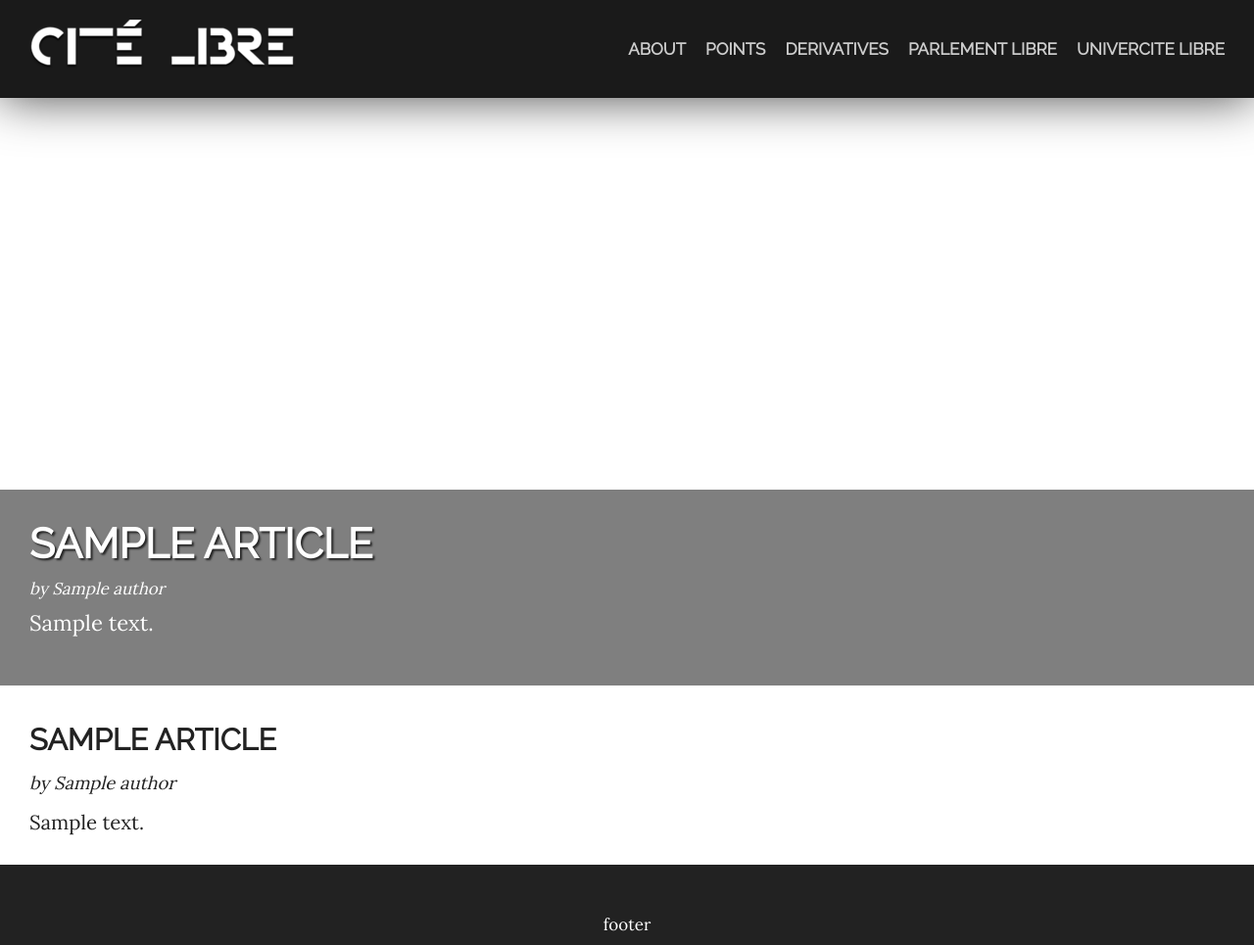
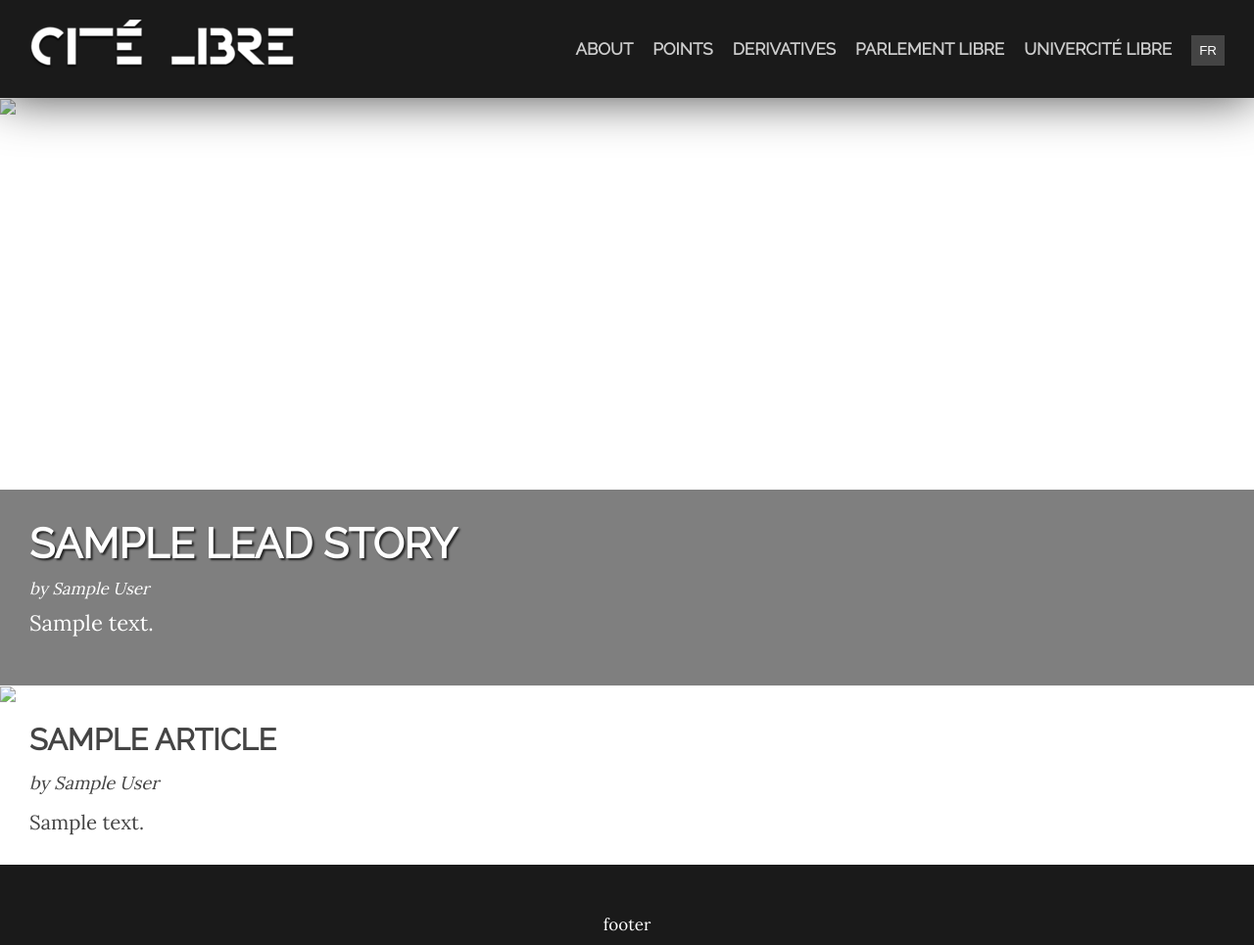
Before and after one commit to dellsystem/ctlibre.com, a Django app: template templates/home.html in a window 1280 px wide. Shown: the whole page at 98% size. Run offline with Django 3.2, Linux system fonts and the light colour scheme; tables that the repository leaves empty hold one stand-in row (values such as "Sample post"); the template is opened without the code that fills it: values that come from a table or form of the project are taken from there, most other values are stand-ins (such as "Sample title", 1, 10 or a date in 2020); style sheets or scripts are compiled from the project's sources; parts of the project's set-up code (start-up, migrations or seed data) failed here and were passed over; some libraries are stand-ins or nearby versions.

Commit message:
Add French support (closes #10)
New dependency: django-multilingual-model. Also, the models in the news
app have been completely reorganised. Worth it though, this is amazing.
Also, kind of proud of the decorator in ctlibre/utils.py, not gonna lie

```diff
--- a/ctlibre/urls.py
+++ b/ctlibre/urls.py
@@ -14,6 +14,7 @@ urlpatterns = patterns('',
         name='archives'),
     url(r'^category/(?P<slug>[^/]+)/$', 'news.views.category_detail',
         name='category-detail'),
+    url(r'^i18n/', include('django.conf.urls.i18n')),
     url(r'^admin/', include(admin.site.urls)),
 )
 
--- a/fabfile.py
+++ b/fabfile.py
@@ -3,3 +3,9 @@ from fabric.api import local
 
 def up():
     local('python manage.py runserver')
+
+def loadfr():
+    local('django-admin.py compilemessages')
+
+def makefr():
+    local('django-admin.py makemessages -l fr')
--- a/news/models.py
+++ b/news/models.py
@@ -1,6 +1,7 @@
 from django.core.urlresolvers import reverse
 from django.db import models
 from django_thumbs.db.models import ImageWithThumbsField
+from multilingual_model.models import MultilingualModel, MultilingualTranslation
 
 from news.fields import UniqueBooleanField
 from news.constants import GRAPHIC_SIZES
@@ -13,11 +14,8 @@ class Author(models.Model):
         return self.name
 
 
-class Category(models.Model):
-    name = models.CharField(max_length=20)
-    slug = models.SlugField()
+class Category(MultilingualModel):
     graphic = models.ImageField(upload_to='graphics')
-    description = models.CharField(max_length=255)
 
     class Meta:
         verbose_name_plural = 'Categories'
@@ -27,6 +25,16 @@ class Category(models.Model):
 
     def get_absolute_url(self):
         return reverse('article-list', args=[self.slug])
+
+
+class CategoryTranslation(MultilingualTranslation):
+    parent = models.ForeignKey(Category, related_name='translations')
+    name = models.CharField(max_length=20)
+    slug = models.SlugField()
+    description = models.CharField(max_length=255)
+
+    class Meta:
+        unique_together = ('parent', 'language_code')
 
 
 class ArticleManager(models.Manager):
@@ -44,16 +52,12 @@ class ArticleManager(models.Manager):
             return articles
 
 
-class Article(models.Model):
+class Article(MultilingualModel):
     objects = ArticleManager()
     author = models.ForeignKey(Author)
-    title = models.CharField(max_length=100)
-    description = models.CharField(max_length=255)
-    content = models.TextField()
     created_on = models.DateTimeField(auto_now_add=True)
     modified_on = models.DateTimeField(auto_now=True)
     category = models.ForeignKey(Category)
-    slug = models.SlugField()
     graphic = ImageWithThumbsField(upload_to='graphics', sizes=GRAPHIC_SIZES)
     is_lead_story = UniqueBooleanField()
 
@@ -62,3 +66,14 @@ class Article(models.Model):
 
     def get_absolute_url(self):
         return reverse('article-detail', args=[self.slug])
+
+
+class ArticleTranslation(MultilingualTranslation):
+    parent = models.ForeignKey(Article, related_name='translations')
+    title = models.CharField(max_length=100)
+    description = models.CharField(max_length=255)
+    content = models.TextField()
+    slug = models.SlugField()
+
+    class Meta:
+        unique_together = ('parent', 'language_code')
--- a/requirements.txt
+++ b/requirements.txt
@@ -1,5 +1,6 @@
 Django==1.5.2
 Fabric==1.4.2
+django-multilingual-model==0.5.1
 django-thumbs==0.4
 Markdown==2.2.1
 PIL==1.1.7
--- a/static/css/ctlibre.less
+++ b/static/css/ctlibre.less
@@ -1,5 +1,6 @@
-@darkerGrey: #1a1a1a;
-@darkGrey: #222;
+@darkestGrey: #1a1a1a;
+@darkerGrey: #444;
+@darkGrey: #777;
 @mediumGrey: #aaa;
 @mastheadHeight: 600px;
 @mastheadTopSpace: 50px;
@@ -15,7 +16,7 @@ img {
 }
 
 a {
-    color: @darkGrey;
+    color: @darkerGrey;
     text-decoration: none;
 
     &:hover {
@@ -45,7 +46,7 @@ body {
 #header {
     height: 100px;
     padding: 0 30px;
-    background: @darkerGrey;
+    background: @darkestGrey;
     box-shadow: 0 1px 50px rgba(0, 0, 0, 0.7);
     position: relative;
     z-index: 2;
@@ -235,7 +236,7 @@ body {
     .info {
         padding: 0 30px;
         padding-bottom: 30px;
-        color: @darkGrey;
+        color: @darkerGrey;
         font-size: 1.2em;
 
         .headline {
@@ -334,8 +335,21 @@ body {
     text-align: center;
     padding-top: 50px;
     padding-bottom: 10px;
-    background: @darkGrey;
+    background: @darkestGrey;
     color: #fff;
     margin-top: 30px;
     width: 100%;
 }
+
+#change-language {
+    border: 0;
+    padding: 8px;
+    margin-top: -4px;
+    background: @darkerGrey;
+    color: #fff;
+    cursor: pointer;
+
+    &:hover {
+        background: @darkGrey;
+    }
+}
--- a/templates/article/detail.html
+++ b/templates/article/detail.html
@@ -1,10 +1,11 @@
 {% extends "base.html" %}
 
 {% load markup %}
+{% load i18n %}
 
 {% block masthead_image %}{{ article.graphic.url_1500x1000 }}{% endblock %}
 {% block title %}{{ article.title }}{% endblock %}
-{% block description %}by {{ article.author }}{% endblock %}
+{% block description %}{% trans "by" %} {{ article.author }}{% endblock %}
 
 {% block content %}
 <div id="article">
--- a/templates/article/display.html
+++ b/templates/article/display.html
@@ -1,3 +1,5 @@
+{% load i18n %}
+
 <div class="span4">
     <a href="{{ article.get_absolute_url }}">
         <div class="photo">
@@ -11,7 +13,7 @@
         </div>
         <div class="info">
             <p class="headline">{{ article.title }}</p>
-            <p class="byline">by {{ article.author }}</p>
+            <p class="byline">{% trans "by" %} {{ article.author }}</p>
             <p>{{ article.description }}</p>
         </div>
     </a>
--- a/templates/base.html
+++ b/templates/base.html
@@ -1,3 +1,5 @@
+{% load i18n %}
+
 <!doctype html>
 <html>
 <head>
@@ -13,11 +15,30 @@
 <body>
     <div id="header">
         <ul id="menu">
-            <li><a href="/about/">About</a></li>
-            <li><a href="/category/points/">Points</a></li>
-            <li><a href="/category/derivatives/">Derivatives</a></li>
-            <li><a href="#">Parlement libre</a></li>
-            <li><a href="#">Univercite libre</a></li>
+            <li><a href="/about/">
+                {% trans "About" %}
+            </a></li>
+            <li><a href="/category/points/">
+                {% trans "Points" %}
+            </a></li>
+            <li><a href="/category/derivatives/">
+                {% trans "Derivatives" %}
+            </a></li>
+            <li><a href="#">
+                Parlement libre
+            </a></li>
+            <li><a href="#">
+                Univercité libre
+            </a></li>
+            <li>
+                <form action="{% url 'set_language' %}" method="post">
+                    {% csrf_token %}
+                    {# "fr" is the new language code #}
+                    <input type="hidden" name="language"
+                           value="{% trans "fr" %}" />
+                    <button id="change-language">{% trans "FR" %}</button>
+                </form>
+            </li>
         </ul>
         <div id="logo">
             <a href="/">
--- a/templates/home.html
+++ b/templates/home.html
@@ -1,4 +1,6 @@
 {% extends "base.html" %}
+
+{% load i18n %}
 
 {% block masthead %}
 <a href="{{ lead_story.get_absolute_url }}">
@@ -8,7 +10,7 @@
     <div class="block-wrapper">
         <div class="block">
             <p class="headline">{{ lead_story.title }}</h2>
-            <p class="byline">by {{ lead_story.author }}</p>
+            <p class="byline">{% trans "by" %} {{ lead_story.author }}</p>
             <p class="description">{{ lead_story.description }}</p>
         </div>
     </div>
```
Also changed, not shown: ctlibre/settings.py (+11 -1 lines), ctlibre/utils.py (added, +22 -0 lines), news/admin.py (+15 -3 lines), news/views.py (+9 -7 lines), locale/fr/LC_MESSAGES/django.po (added), 1 other file.
